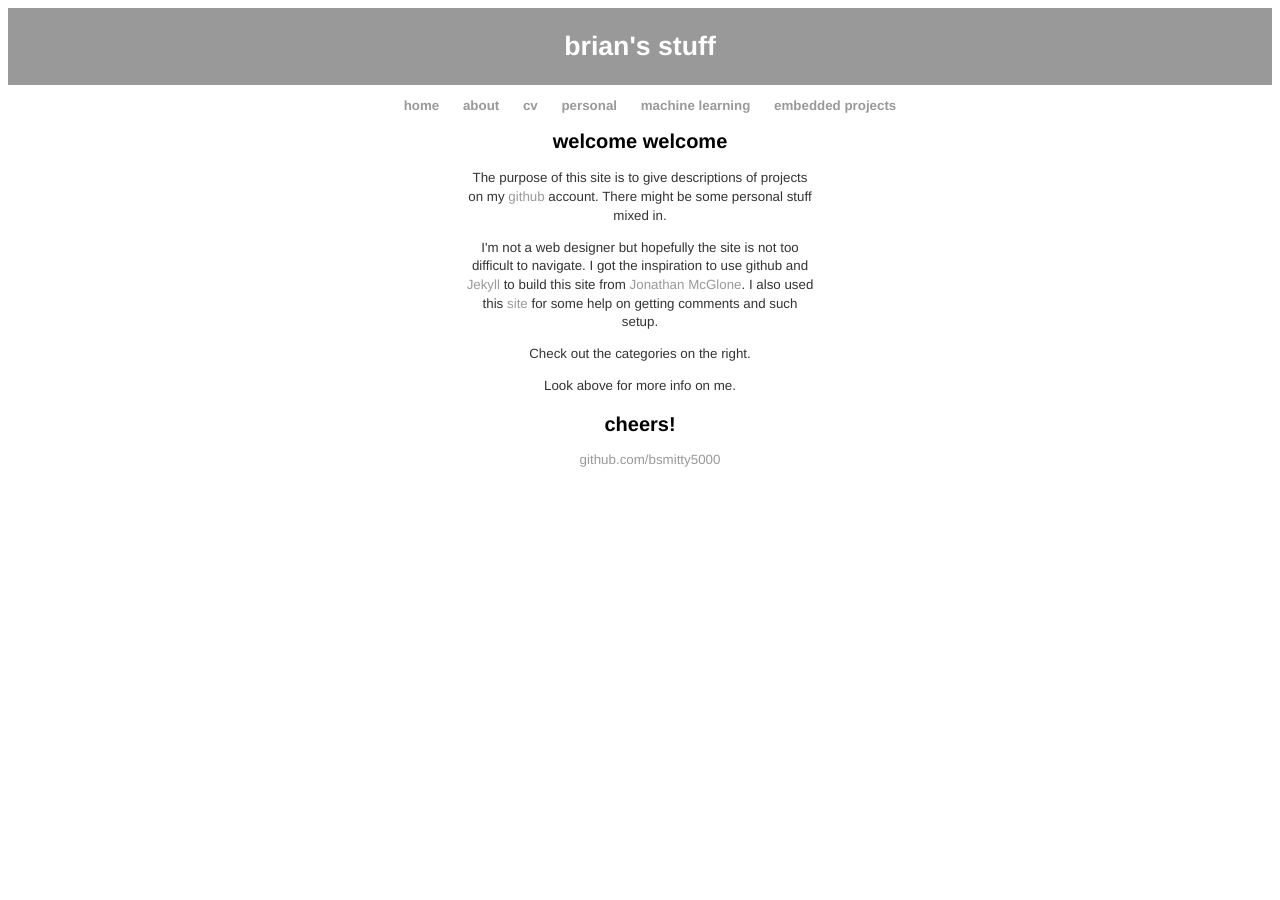
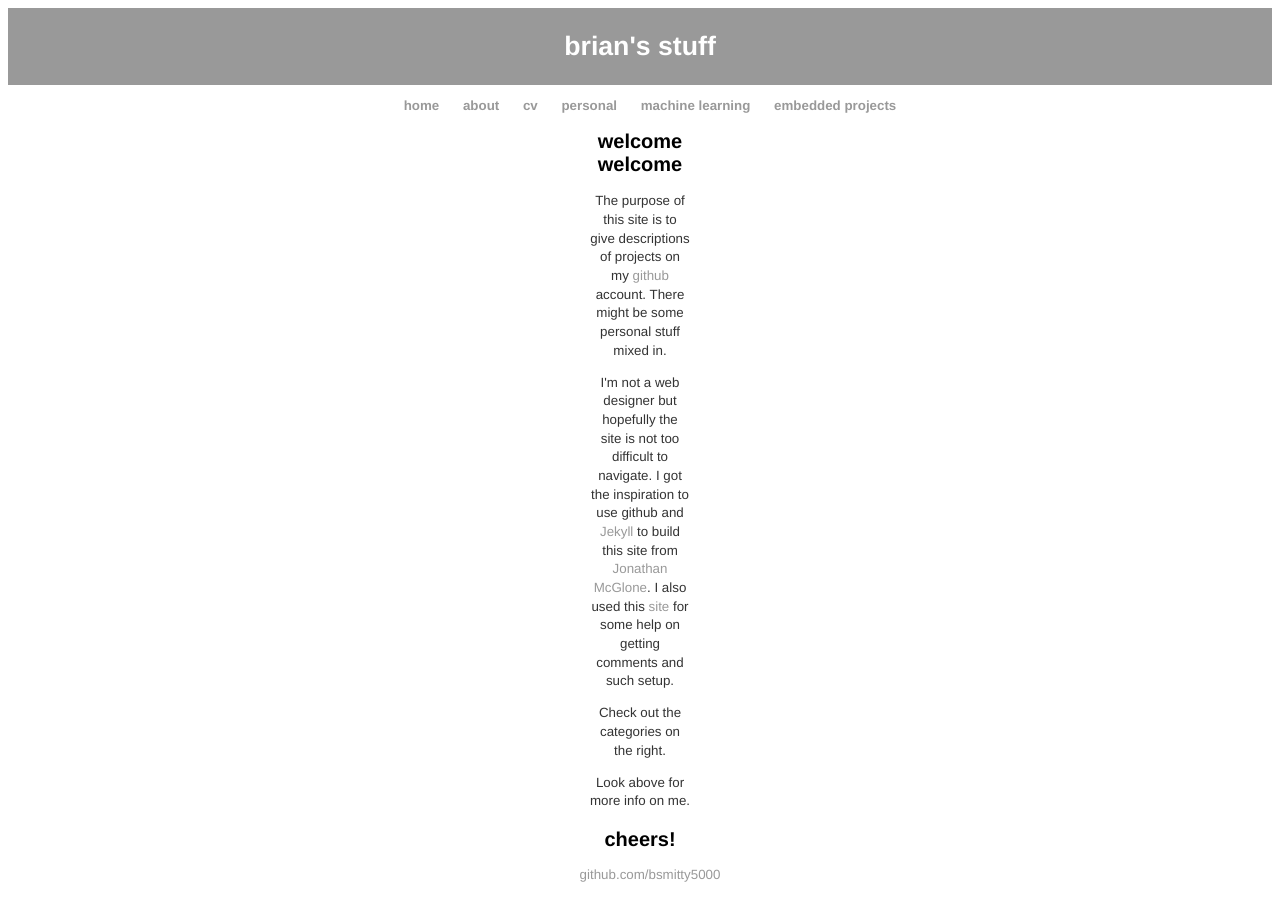
Before and after one commit to bsmitty5000/bsmitty5000.github.io, a Jekyll site: the page built from index.html, in a window 1280 px wide. Built offline with Jekyll 4.4.1, drawn with Linux system fonts in a browser that asks for light colours.

Commit message:
Update main.css

```diff
--- a/css/main.css
+++ b/css/main.css
@@ -42,7 +42,7 @@ ul.post li {
     list-style: none;
 }
 .custom_content {
-  width: 350px;
+  width: 100px;
   display: block;
   margin-left: auto;
   margin-right: auto;
```
